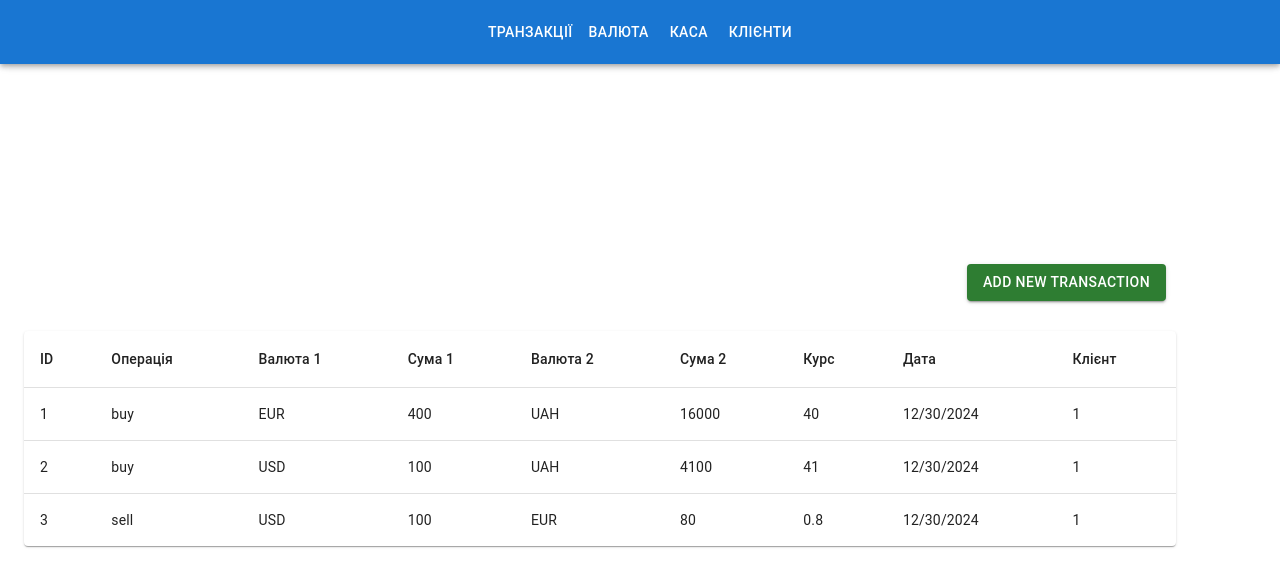
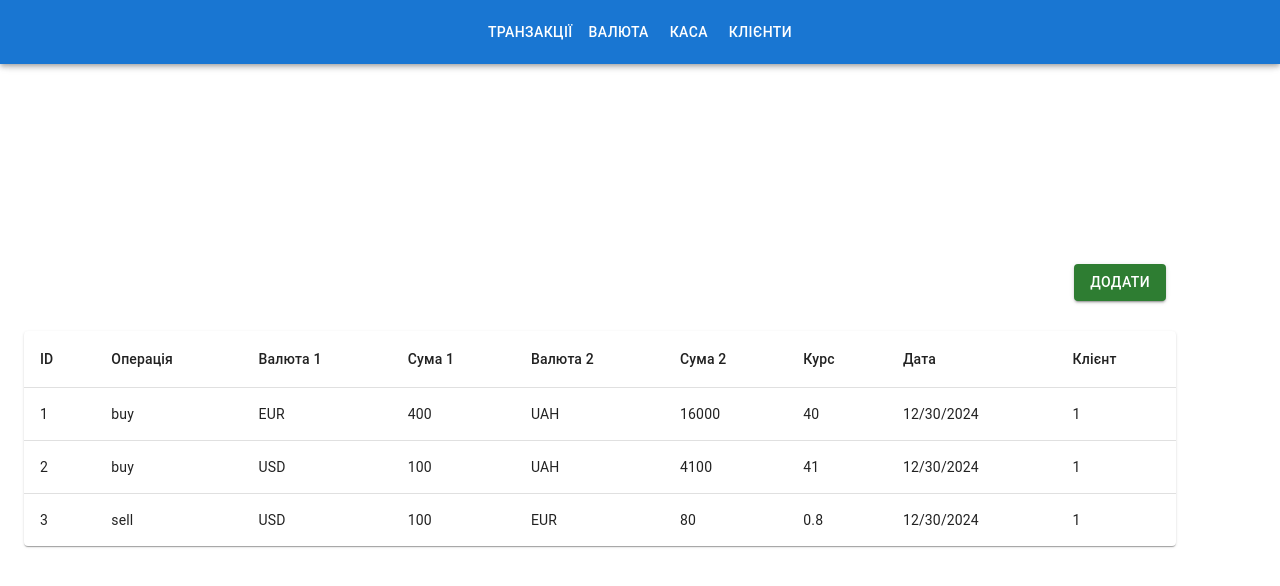
Before and after one commit to keerikkk/tech-task, a React (Vite) app: page / in a window 1280 px wide. Both pictures are taken after a click on the button "КАСИР". Shown: the top 586 px of the page. Built offline with nearby package versions, Linux system fonts and the light colour scheme.

Commit message:
refactor: change text for add button

```diff
--- a/src/pages/TransactionsPage.tsx
+++ b/src/pages/TransactionsPage.tsx
@@ -35,7 +35,7 @@ const TransactionsPage = () => {
           margin: "10px",
         }}
       >
-        Add new transaction
+        Додати
       </Button>
       <TransactionList transactions={transactions} />
       <Modal
```
